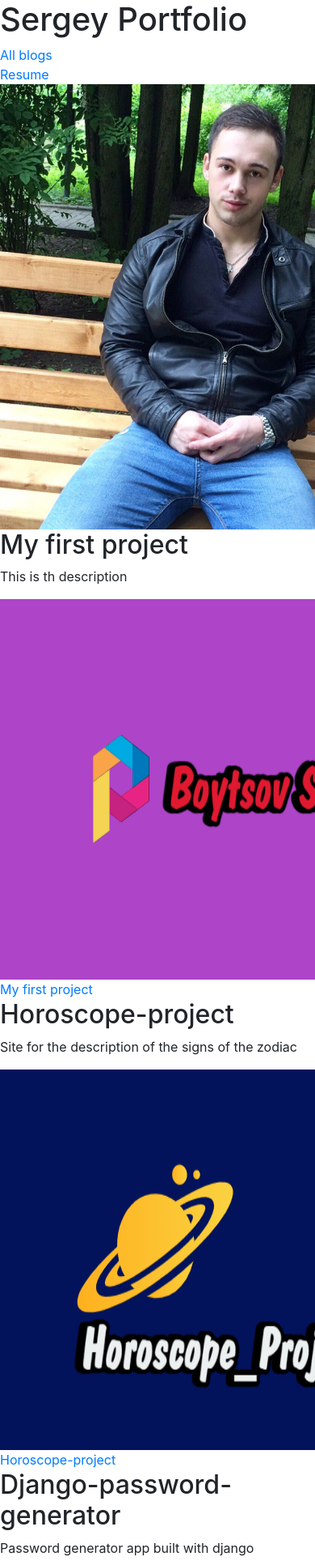
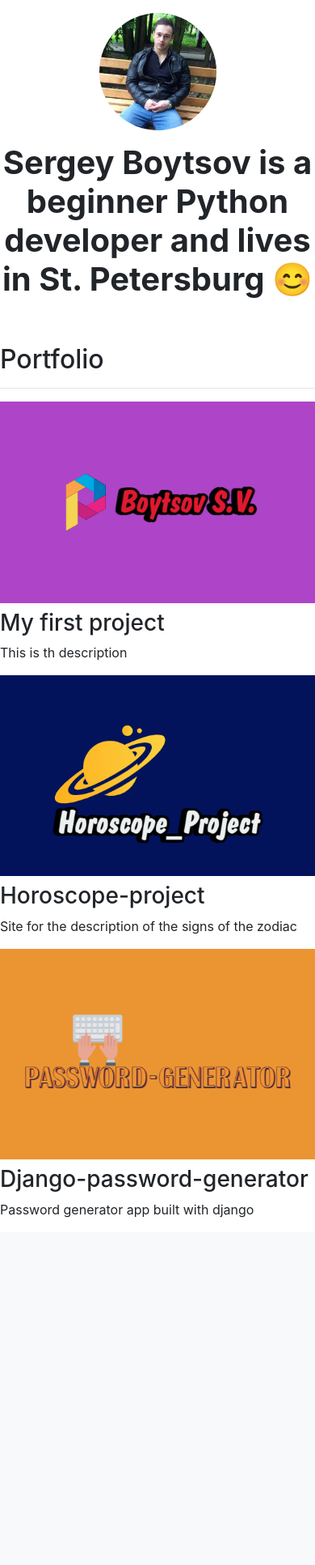
Before and after one commit to Serj2626/django-personal_portfolio, a Django app: page / in a window 390 px wide; the page is wider, and only the part inside the window is pictured. Shown: the part 56-1989 px from the top of that part at 81% size. After the commit the page ends 1560 px from the top of that part, so only its background shows below. Run offline with Django 4.2, Linux system fonts and the light colour scheme; data comes from the database, SQL or seed files in the repository.

Commit message:
update style home.html

```diff
--- a/portfolio/templates/portfolio/home.html
+++ b/portfolio/templates/portfolio/home.html
@@ -1,25 +1,50 @@
-{%  extends 'portfolio/base.html' %}
-
+{% extends 'portfolio/base.html' %}
+{% load static %}
 
 {% block content %}
 
-{% load static %}
-<h1>Sergey Portfolio</h1>
-
-<a href="{% url 'blog:all_blogs' %}">All blogs</a><br>
-
-<a href="{% static 'portfolio/boytsov_resume.pdf' %}">Resume</a><br>
-
-<img src="{% static 'portfolio/avatar.jpg' %}" width="550" height="550"><br>
+    <div class="row justify-content-center my-3">
+        <div class="col-5">
+            <img src="{% static 'portfolio/avatar.jpg' %}" class="img-fluid" style="border-radius: 150px">
+        </div>
+    </div>
 
 
-{% for project in projects %}
-    <h2>{{ project.title }}</h2>
-    <p>{{ project.description }}</p>
-    <img src="{{ project.image.url }}" width="550" height="470">
-    {% if project.url %}
-        <br><a href="{{ project.url }}">{{ project.title }}</a>
-    {% endif %}
-{% endfor %}
+    <div class="row justify-content-center mb-3">
+        <div class="col-md-9 text-center">
+            <h1 id="hometext" class="font-weight-bold">Sergey Boytsov is a beginner Python developer and lives in St.
+                Petersburg 😊</h1>
+        </div>
+    </div>
+
+    <h2 class="mt-5">Portfolio</h2>
+    <hr>
+
+
+    <div class="row">
+        {% for project in projects %}
+            <div class="col-lg-4 col-md-6">
+
+                {% if project.url %}
+                    <a href="{{ project.url }}">
+                        <img src="{{ project.image.url }}" class="img-fluid mb-2">
+                    </a>
+                {% else %}
+
+                    <img src="{{ project.image.url }}" class="img-fluid mb-2">
+                {% endif %}
+                <h3>{{ project.title }}</h3>
+                <p>{{ project.description }}</p>
+
+            </div>
+        {% endfor %}
+    </div>
+
 
 {% endblock %}
+
+
+
+{#<a href="{% url 'blog:all_blogs' %}">All blogs</a><br>#}
+{##}
+{#<a href="{% static 'portfolio/boytsov_resume.pdf' %}">Resume</a><br>#}
```
